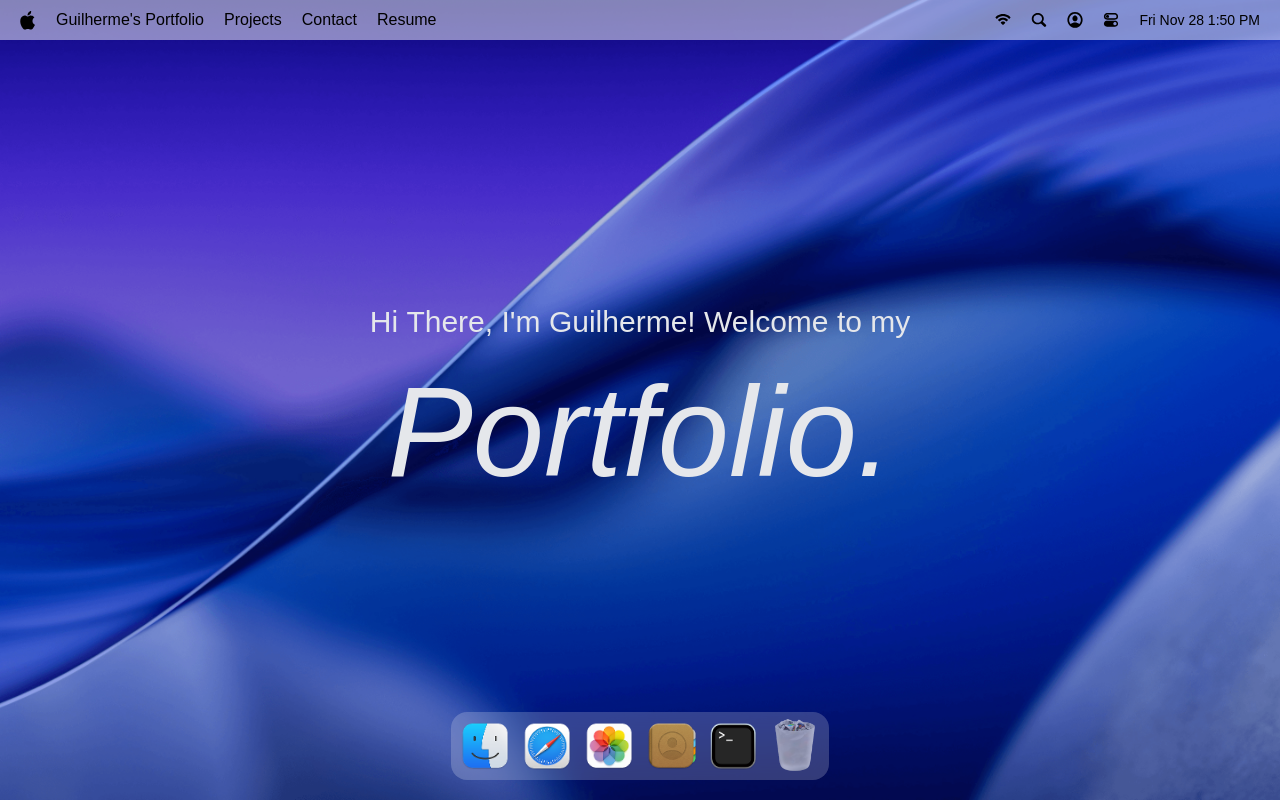
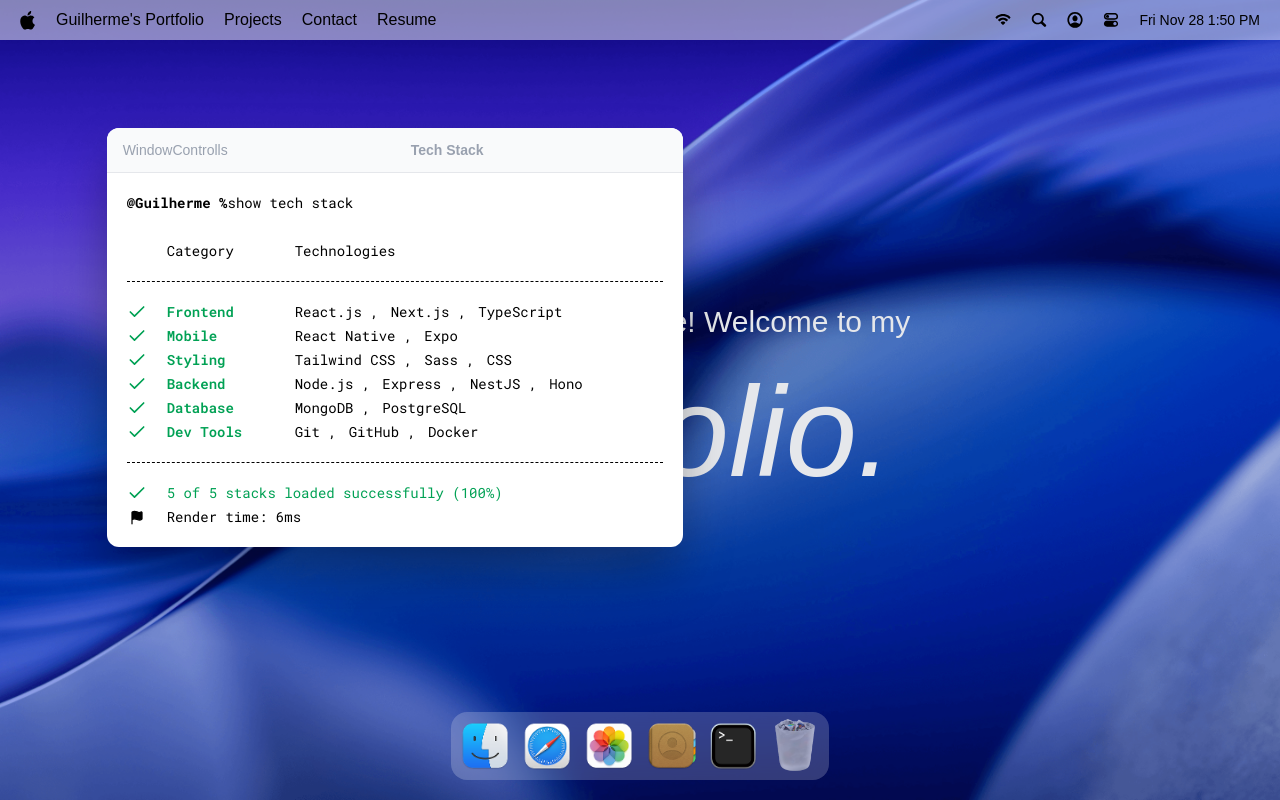
Before and after one commit to O-Gui-Carvalho/portfolio, a Next.js app: page / in a window 1280 px wide. Both pictures are taken after a click on the button 733 px from the left and 746 px from the top of the page. Built offline with nearby package versions, Linux system fonts and the light colour scheme; a web font is replaced by a local one.

Commit message:
WindowsWrapper implemented with gsap animations

```diff
--- a/app/page.tsx
+++ b/app/page.tsx
@@ -1,4 +1,10 @@
-import { Dock, Navbar, Welcome } from "@/components";
+import { Dock, Navbar, Welcome } from "@/components"
+import { Terminal } from "@/windows"
+
+import gsap from "gsap"
+import { Draggable } from "gsap/Draggable"
+
+gsap.registerPlugin(Draggable)
 
 export default function Home() {
   return (
@@ -6,6 +12,8 @@
       <Navbar />
       <Welcome />
       <Dock />
+
+      <Terminal />
     </main>
-  );
+  )
 }
--- a/components/Dock.tsx
+++ b/components/Dock.tsx
@@ -1,13 +1,12 @@
 'use client'
 
-import { DockApps, dockApps } from '@/constants'
+import { dockApps } from '@/constants'
 import type { WindowId } from '@/constants'
 import useWindowStore from '@/store/window'
 import { useGSAP } from '@gsap/react'
 import gsap from 'gsap'
 import Image from 'next/image'
 import { useRef } from 'react'
-
 import { Tooltip } from 'react-tooltip'
 import 'react-tooltip/dist/react-tooltip.css'
 
@@ -29,7 +28,7 @@
                 const center = iconLeft - left + width / 2
                 const distance = Math.abs(mouseX - center)
 
-                const intensity = Math.exp(-(distance ** 3) / 2000)
+                const intensity = Math.exp(-(distance ** 2) / 2000)
 
                 gsap.to(icon, {
                     scale: 1 + 0.25 * intensity,
@@ -98,7 +97,7 @@
                             src={`/images/${icon}`}
                             alt={name}
                             loading='lazy'
-                            className={canOpen ? "" : "opacity-60"}
+                            className={` ${canOpen ? "" : "opacity-60"}`}
                             width={64}
                             height={64}
                         />
--- a/components/Welcome.tsx
+++ b/components/Welcome.tsx
@@ -21,8 +21,7 @@
         <span
             key={i}
             className={className}
-            //style={{ fontVariationSettings: `'wght' ${baseWeight}` }}
-            style={{ fontWeight: baseWeight }}
+            style={{ fontVariationSettings: `'wght' ${baseWeight}` }}
         >
             {char === " " ? `\u00A0` : char}
         </span>
@@ -45,8 +44,7 @@
     ): GSAPTween => {
         return gsap.to(letter, {
             duration,
-            //fontVariationSettings: `'wght' ${weight}`,
-            fontWeight: weight,
+            fontVariationSettings: `'wght' ${weight}`,
             ease: "power2.out",
         })
     }
@@ -58,7 +56,7 @@
         letters.forEach((letter) => {
             const { left: l, width: w } = letter.getBoundingClientRect()
             const distance = Math.abs(mouseX - (l - left + w / 2))
-            const intensity = Math.exp(-(distance ** 2) / 2000)
+            const intensity = Math.exp(-(distance ** 2) / 10000)
 
             animateLetter(letter, min + (max - min) * intensity)
         })
--- /dev/null
+++ b/components/WindowControlls.tsx
@@ -0,0 +1,9 @@
+import React from 'react'
+
+const WindowControlls = () => {
+  return (
+    <div>WindowControlls</div>
+  )
+}
+
+export default WindowControlls
--- a/components/index.ts
+++ b/components/index.ts
@@ -1,5 +1,6 @@
 import Navbar from "./Navbar";
 import Welcome from "./Welcome";
 import Dock from "./Dock";
+import WindowControlls from "./WindowControlls";
 
-export { Navbar, Welcome, Dock };
+export { Navbar, Welcome, Dock, WindowControlls };
--- a/constants/index.ts
+++ b/constants/index.ts
@@ -103,3 +103,36 @@
 
 export { INITIAL_Z_INDEX, WINDOW_CONFIG };
 export type { WindowState, WindowId, WindowConfig };
+
+
+interface TechStackItem {
+  category: string;
+  items: string[];
+}
+
+export const techStack: TechStackItem[] = [
+  {
+    category: "Frontend",
+    items: ["React.js", "Next.js", "TypeScript"],
+  },
+  {
+    category: "Mobile",
+    items: ["React Native", "Expo"],
+  },
+  {
+    category: "Styling",
+    items: ["Tailwind CSS", "Sass", "CSS"],
+  },
+  {
+    category: "Backend",
+    items: ["Node.js", "Express", "NestJS", "Hono"],
+  },
+  {
+    category: "Database",
+    items: ["MongoDB", "PostgreSQL"],
+  },
+  {
+    category: "Dev Tools",
+    items: ["Git", "GitHub", "Docker"],
+  },
+];
--- /dev/null
+++ b/hoc/WindowsWrapper.tsx
@@ -0,0 +1,69 @@
+'use client'
+
+import useWindowStore from "@/store/window"
+import type { WindowId } from "@/constants"
+import { useRef, ComponentType, useLayoutEffect } from "react"
+import { useGSAP } from "@gsap/react";
+import gsap from "gsap";
+import { Draggable } from "gsap/Draggable";
+
+gsap.registerPlugin(Draggable)
+
+const WindowsWrapper = <P extends object>(
+    Component: ComponentType<P>,
+    windowKey: WindowId
+) => {
+    const Wrapped = (props: P) => {
+        const { focusWindow, windows } = useWindowStore()
+        const { isOpen, zIndex } = windows[windowKey]
+        const ref = useRef<HTMLElement>(null)
+
+        useGSAP(() => {
+            const el = ref.current
+            if(!el || !isOpen) return
+
+            el.style.display = "block"
+
+            gsap.fromTo(
+                el,
+                { scale: 0.8, opacity: 0, y: 40 },
+                { scale: 1, opacity: 1, y: 0, duration: 0.3, ease: "power3.out"}
+            )
+        }, [isOpen])
+
+        useGSAP(() => {
+            const el = ref.current
+            if (!el) return
+            const [instance] = Draggable.create(el, { onPress: () => focusWindow(windowKey) })
+
+            return () => instance.kill()
+        }, [])
+
+        useLayoutEffect(() => {
+            const el = ref.current
+            if (!el) return
+            el.style.display = isOpen ? "block" : "none"
+        }, [isOpen])
+
+        return (
+            <section
+                id={windowKey}
+                ref={ref}
+                style={{ zIndex }}
+                className="absolute"
+            >
+                <Component {...props as P}/>
+            </section>
+        )
+    }
+
+    Wrapped.displayName = `WindowWrapper(${
+        (Component as any).displayName ||
+        (Component as any).name ||
+        "Component"
+    })`
+
+    return Wrapped
+}
+
+export default WindowsWrapper
--- /dev/null
+++ b/windows/Terminal.tsx
@@ -0,0 +1,60 @@
+'use client'
+
+import WindowControlls from "@/components/WindowControlls"
+import { techStack } from "@/constants"
+import WindowsWrapper from "@/hoc/WindowsWrapper"
+import { Check, Flag } from "lucide-react"
+
+const Terminal = () => {
+  return (
+    <>
+        <div id="window-header">
+            <WindowControlls />
+            <h2>Tech Stack</h2>
+        </div>
+
+        <div className="techstack">
+            <p>
+                <span className="font-bold">@Guilherme %</span>
+                show tech stack
+            </p>
+
+            <div className="label">
+                <p className="w-32">Category</p>
+                <p>Technologies</p>
+            </div>
+
+            <ul className="content">
+                {techStack.map(({ category, items }) => (
+                    <li key={category} className="flex items-center">
+                        <Check className="check" size={20}/>
+                        <h3>{category}</h3>
+                        <ul>
+                            {items.map((item, i) => (
+                                <li key={i}>
+                                    {item} {i < items.length -1 ? "," : ""}
+                                </li>
+                            ))}
+                        </ul>
+                    </li>
+                ))}
+            </ul>
+
+            <div className="footnote">
+                <p>
+                    <Check size={20}/> 5 of 5 stacks loaded successfully (100%)
+                </p>
+
+                <p className="text-black">
+                    <Flag size={15} fill="black"/>
+                    Render time: 6ms
+                </p>
+            </div>
+        </div>
+    </>
+  )
+}
+
+const TerminalWindow = WindowsWrapper(Terminal, 'terminal')
+
+export default TerminalWindow
--- /dev/null
+++ b/windows/index.ts
@@ -0,0 +1,3 @@
+import Terminal from "./Terminal";
+
+export { Terminal }
```
